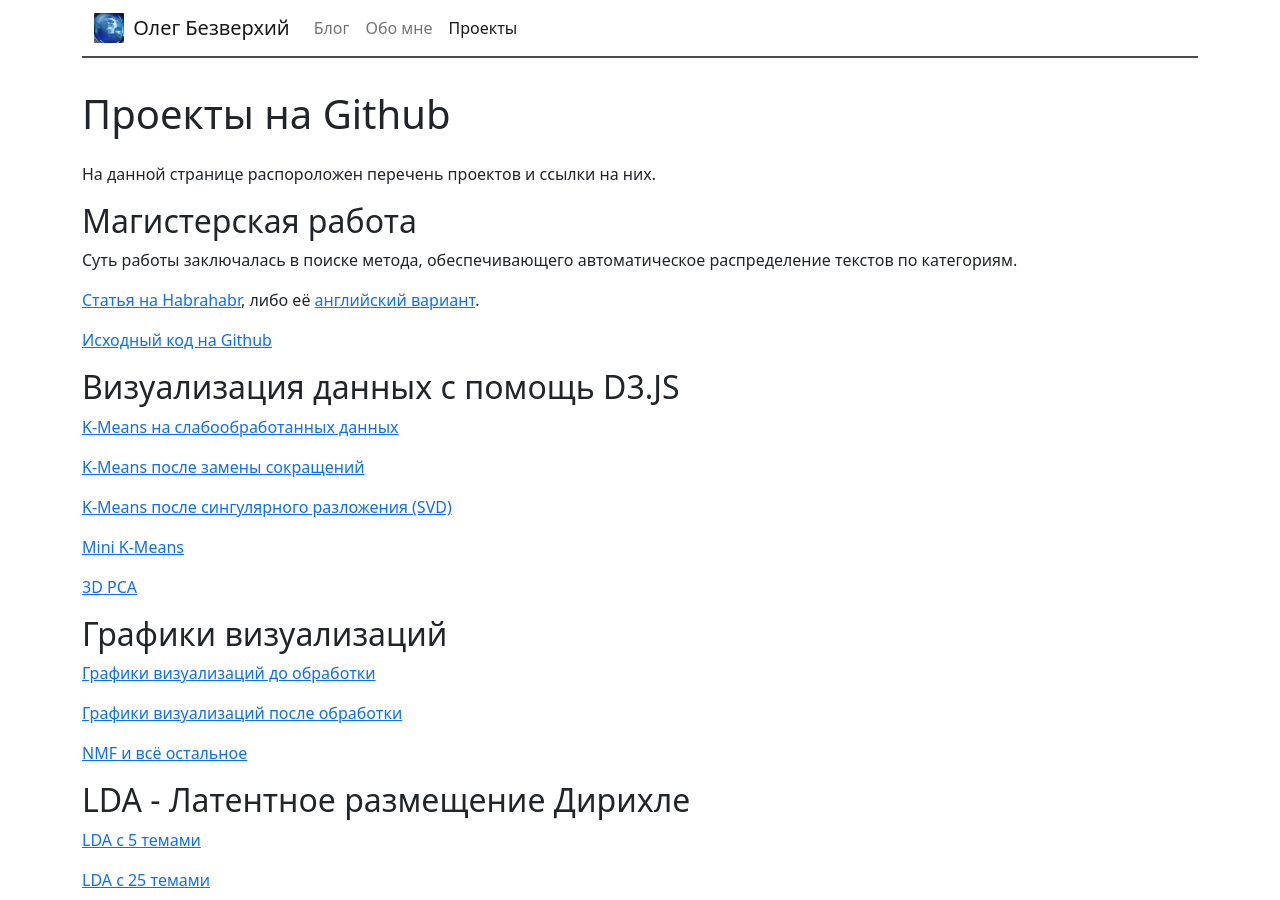
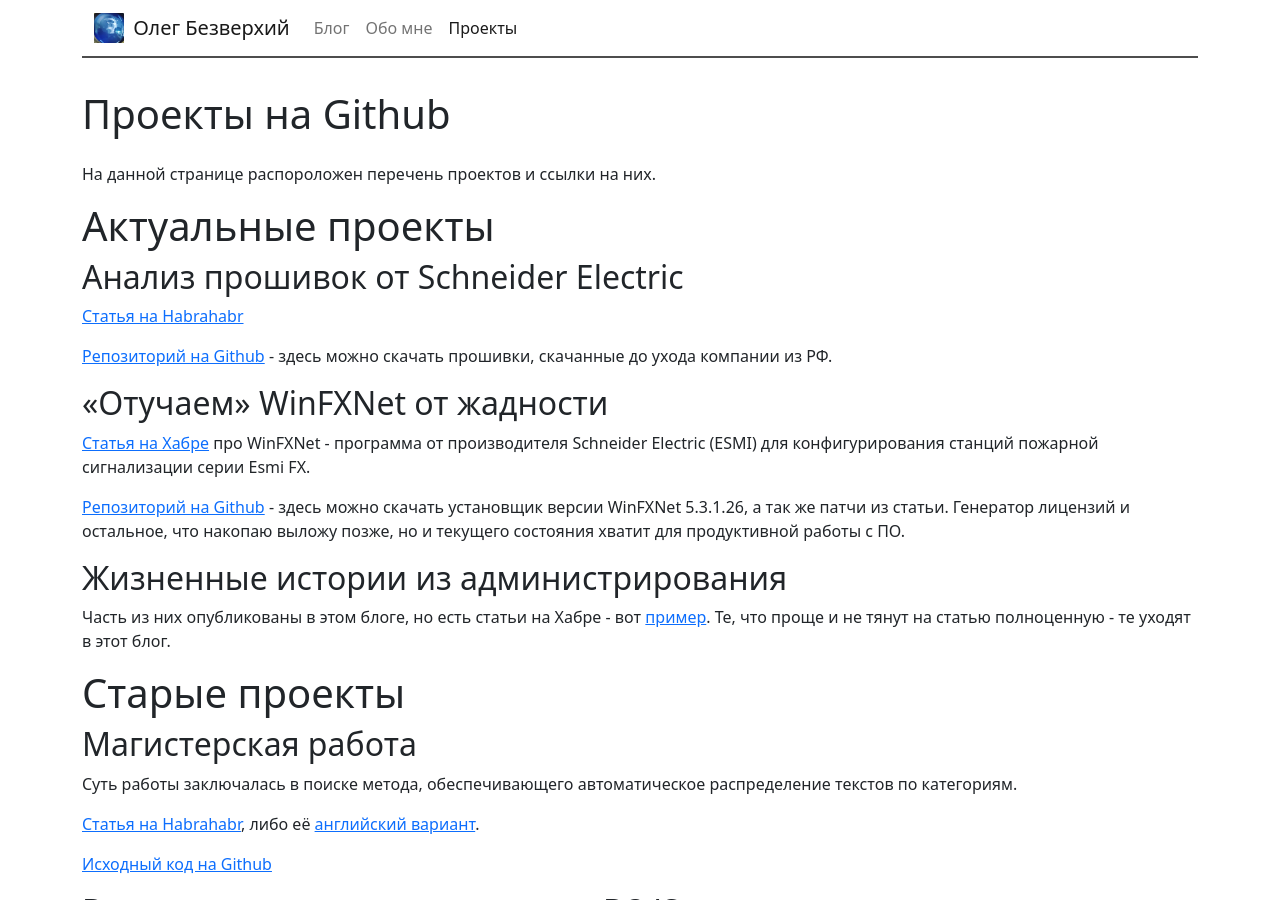
Before and after one commit to OlegBezverhii/olegbezverhii.github.io, a Jekyll site: the page built from anypages/project.md, in a window 1280 px wide and 900 px high. Built offline with Jekyll 4.4.1, drawn with Linux system fonts in a browser that asks for light colours; some of the changed text lies outside the part shown.

Commit message:
Добавлены 2 статьи с Хабра

```diff
--- a/anypages/project.md
+++ b/anypages/project.md
@@ -5,6 +5,27 @@ permalink: /project/
 ---
 
 На данной странице распороложен перечень проектов и ссылки на них.
+
+# Актуальные проекты
+
+## Анализ прошивок от Schneider Electric
+
+[Статья на Habrahabr](https://habr.com/ru/articles/752178/)
+
+[Репозиторий на Github](https://github.com/OlegBezverhii/SchEl-firmware) - здесь можно скачать прошивки, скачанные до ухода компании из РФ.
+
+## «Отучаем» WinFXNet от жадности
+
+[Статья на Хабре](https://habr.com/ru/articles/752178/) про WinFXNet - программа от производителя Schneider Electric (ESMI) для конфигурирования станций пожарной сигнализации серии Esmi FX.
+
+[Репозиторий на Github](https://github.com/OlegBezverhii/WinFXNet-SchEl) - здесь можно скачать установщик версии WinFXNet 5.3.1.26, а так же патчи из статьи. Генератор лицензий и остальное, что накопаю выложу позже, но и текущего состояния хватит для продуктивной работы с ПО.
+
+## Жизненные истории из администрирования
+
+Часть из них опубликованы в этом блоге, но есть статьи на Хабре - вот [пример](https://habr.com/ru/articles/790554/). Те, что проще и не тянут на статью полноценную - те уходят в этот блог.
+
+
+# Старые проекты
 
 ## Магистерская работа
 
```
Also changed, not shown: other parts of anypages/project.md (+0 -7 lines).
